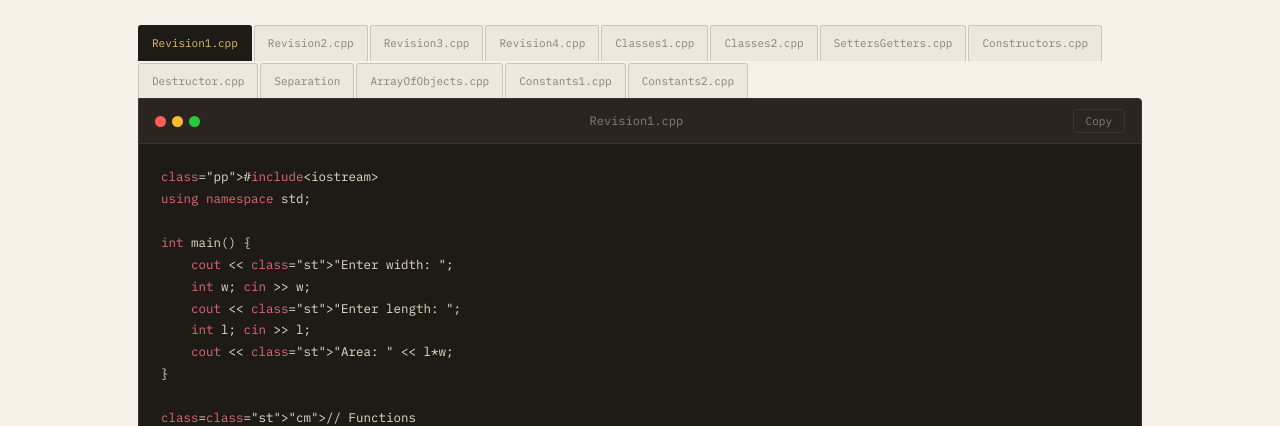
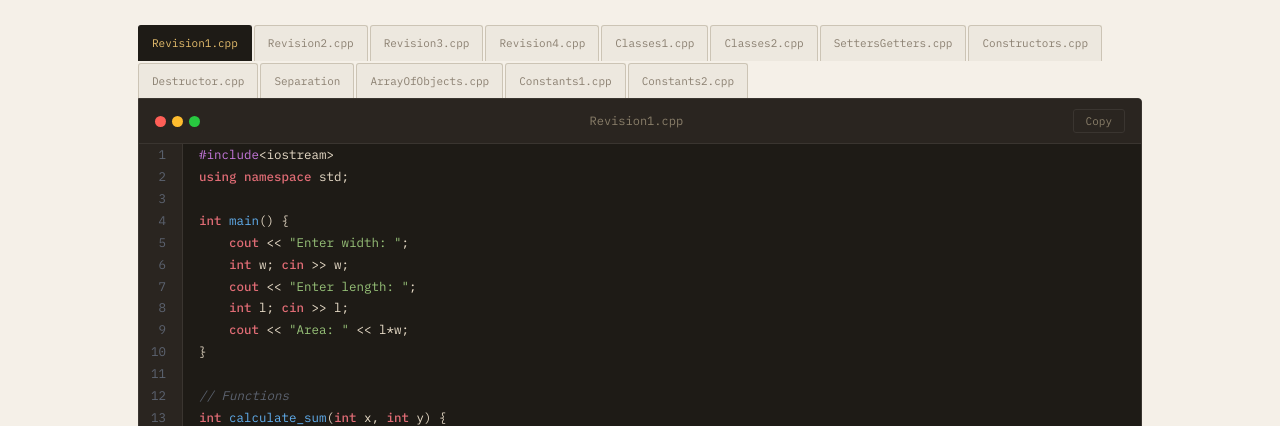
Before and after one commit to yousefammmar/object_oriented_programming, a plain HTML site: page index.html in a window 1280 px wide. Both pictures are taken after a click on the button "CODE FILES". Shown: the part 374-800 px from the top of the page. Drawn offline with nearby package versions, Linux system fonts and the light colour scheme; a web font is replaced by a local one.

Commit message:
Refactor CSS variables and improve code highlighting

```diff
--- a/index.html
+++ b/index.html
@@ -21,6 +21,13 @@
       --border: #ccc4b5;
       --code-bg: #1e1b16;
       --code-text: #e8dcc8;
+      --code-ln: #5c6370;
+      --code-kw: #e06c75;
+      --code-st: #98c379;
+      --code-nu: #d19a66;
+      --code-fn: #61afef;
+      --code-cm: #5c6370;
+      --code-pp: #c678dd;
     }
 
     *,
@@ -583,32 +590,68 @@
     }
 
     pre#cv {
-      padding: 22px;
+      padding: 0;
       overflow-x: auto;
       font-family: 'IBM Plex Mono', monospace;
       font-size: 12.5px;
       line-height: 1.75;
       color: var(--code-text);
-      max-height: 520px;
+      max-height: 580px;
       scrollbar-width: thin;
       scrollbar-color: #3a3530 transparent;
+      display: grid;
+    }
+
+    .line {
+      display: flex;
+      min-width: fit-content;
+    }
+
+    .line:hover {
+      background: rgba(255, 255, 255, 0.03);
+    }
+
+    .ln {
+      width: 44px;
+      text-align: right;
+      padding-right: 16px;
+      color: var(--code-ln);
+      user-select: none;
+      border-right: 1px solid #3a3530;
+      background: #2a2520;
+      flex-shrink: 0;
+    }
+
+    .lc {
+      padding-left: 16px;
+      white-space: pre;
+      flex-grow: 1;
     }
 
     .kw {
-      color: #e06c75;
+      color: var(--code-kw);
+      font-weight: 500;
     }
 
     .cm {
-      color: #5c6370;
+      color: var(--code-cm);
       font-style: italic;
     }
 
     .st {
-      color: #98c379;
+      color: var(--code-st);
     }
 
     .pp {
-      color: #c678dd;
+      color: var(--code-pp);
+    }
+
+    .nu {
+      color: var(--code-nu);
+    }
+
+    .fn {
+      color: var(--code-fn);
     }
 
     /* QUIZZES */
@@ -1509,7 +1552,7 @@
 
   <footer>
     <span>OOP Study Guide · CS11253 · PSUT</span>
-    <span>Built by <a href="https://yousefammmar.github.io/profile" target="_blank">yousefammar</a> · Spring 2025</span>
+    <span>Built by <a href="https://yousefammmar.github.io/profile" target="_blank">yousefammmar</a> · Spring 2025</span>
   </footer>
 
   <script>
@@ -1536,14 +1579,33 @@
         'if', 'else', 'for', 'while', 'do', 'switch', 'case', 'break', 'default', 'new',
         'delete', 'using', 'namespace', 'const', 'static', 'bool', 'double', 'float',
         'char', 'string', 'true', 'false', 'nullptr', 'this', 'endl', 'cin', 'cout',
-        'include', 'pragma'];
-      code = code.replace(/&/g, '&amp;').replace(/</g, '&lt;').replace(/>/g, '&gt;');
-      code = code.replace(/(\/\/[^\n]*)/g, '<span class="cm">$1</span>');
-      code = code.replace(/"([^"\\]*)"/g, '<span class="st">"$1"</span>');
-      code = code.replace(/^(#\w+)/gm, '<span class="pp">$1</span>');
+        'include', 'pragma', 'struct', 'operator', 'template', 'typename', 'virtual', 'override'];
+
+      let html = code.replace(/&/g, '&amp;').replace(/</g, '&lt;').replace(/>/g, '&gt;');
+      const tokens = [];
+      const save = (regex, cls) => {
+        html = html.replace(regex, (m) => {
+          const id = `__T${tokens.length}__`;
+          tokens.push(`<span class="${cls}">${m}</span>`);
+          return id;
+        });
+      };
+
+      save(/(\/\/[^\n]*)/g, 'cm');
+      save(/(\/\*[\s\S]*?\*\/)/g, 'cm');
+      save(/"([^"\\]*(\\.[^"\\]*)*)"/g, 'st');
+      save(/'([^'\\]*(\\.[^'\\]*)*)'/g, 'st');
+      save(/^(#\w+)/gm, 'pp');
+
       const re = new RegExp('\\b(' + kws.join('|') + ')\\b', 'g');
-      code = code.replace(re, '<span class="kw">$1</span>');
-      return code;
+      html = html.replace(re, '<span class="kw">$1</span>');
+      html = html.replace(/\b(\d+(\.\d+)?)\b/g, '<span class="nu">$1</span>');
+      html = html.replace(/\b(\w+)(?=\s*\()/g, '<span class="fn">$1</span>');
+
+      for (let i = tokens.length - 1; i >= 0; i--) {
+        html = html.replace(`__T${i}__`, tokens[i]);
+      }
+      return html;
     }
 
     function ct(id) {
@@ -1551,16 +1613,43 @@
       activeTab = id;
       document.querySelectorAll('.ftab').forEach(t => t.classList.remove('active'));
       const el = document.getElementById('tab-' + id);
-      if (el) { el.classList.add('active'); el.scrollIntoView({ block: 'nearest', inline: 'center' }); }
+      if (el) {
+        el.classList.add('active');
+        el.scrollIntoView({ block: 'nearest', inline: 'center' });
+      }
       document.getElementById('efname').textContent = f.name;
-      document.getElementById('cv').innerHTML = hlCpp(f.code);
+
+      let code = f.code;
+      // Special demarcation for Separation tab
+      if (id === 'sep') {
+        code = code.replace(/\/\/ ── (.+?) ─+/g, '\n/* ── $1 ── */');
+      }
+
+      const highlighted = hlCpp(code);
+      const lines = highlighted.split('\n');
+      // If code starts with newline from replacement, remove first empty
+      if (lines[0] === '' && id === 'sep') lines.shift();
+
+      const html = lines.map((l, i) =>
+        `<div class="line"><span class="ln">${i + 1}</span><span class="lc">${l || ' '}</span></div>`
+      ).join('');
+
+      document.getElementById('cv').innerHTML = html;
     }
 
     function copyCode() {
       const code = cf[activeTab]?.code || '';
       navigator.clipboard.writeText(code).then(() => {
         const b = document.querySelector('.copybtn');
-        b.textContent = 'Copied!'; setTimeout(() => b.textContent = 'Copy', 1500);
+        const old = b.textContent;
+        b.textContent = 'Copied!';
+        b.style.borderColor = '#e8c06e';
+        b.style.color = '#e8c06e';
+        setTimeout(() => {
+          b.textContent = old;
+          b.style.borderColor = '';
+          b.style.color = '';
+        }, 1500);
       });
     }
 
```
